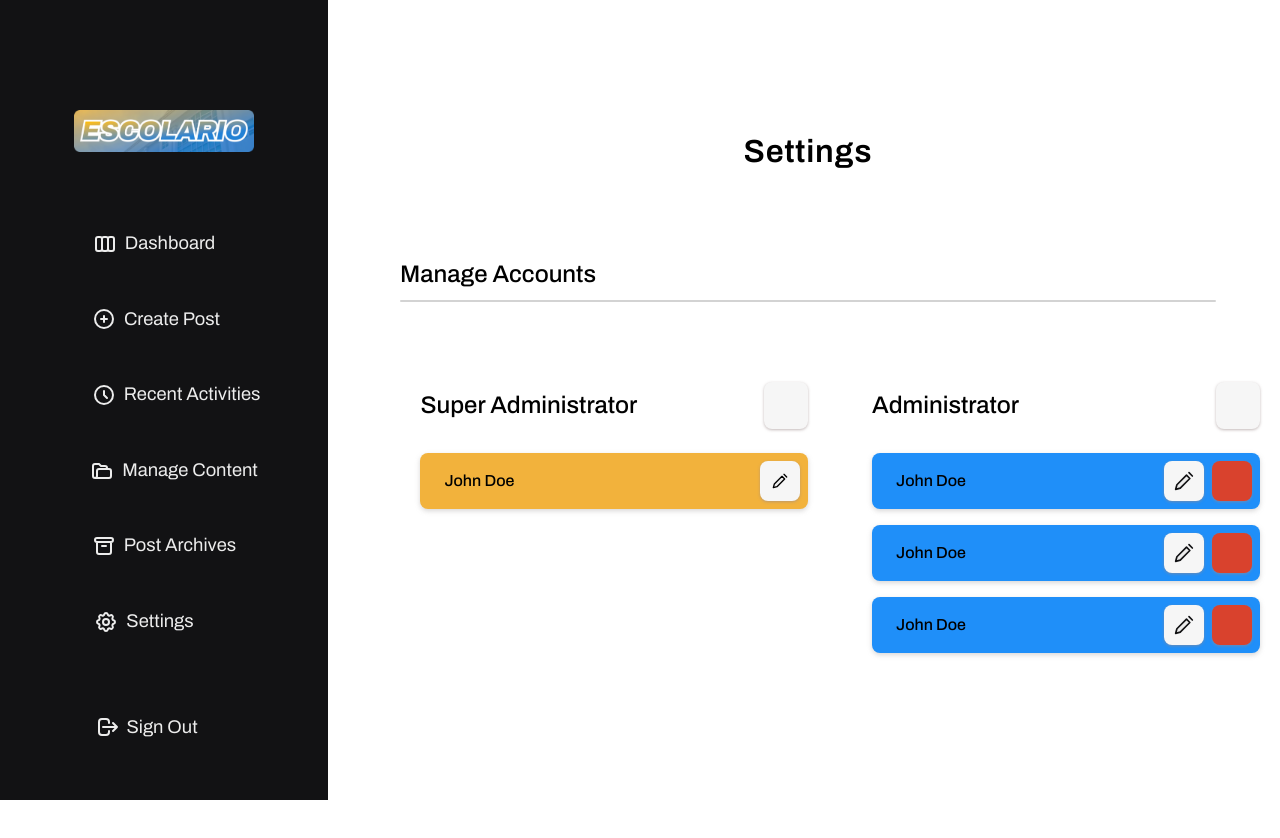
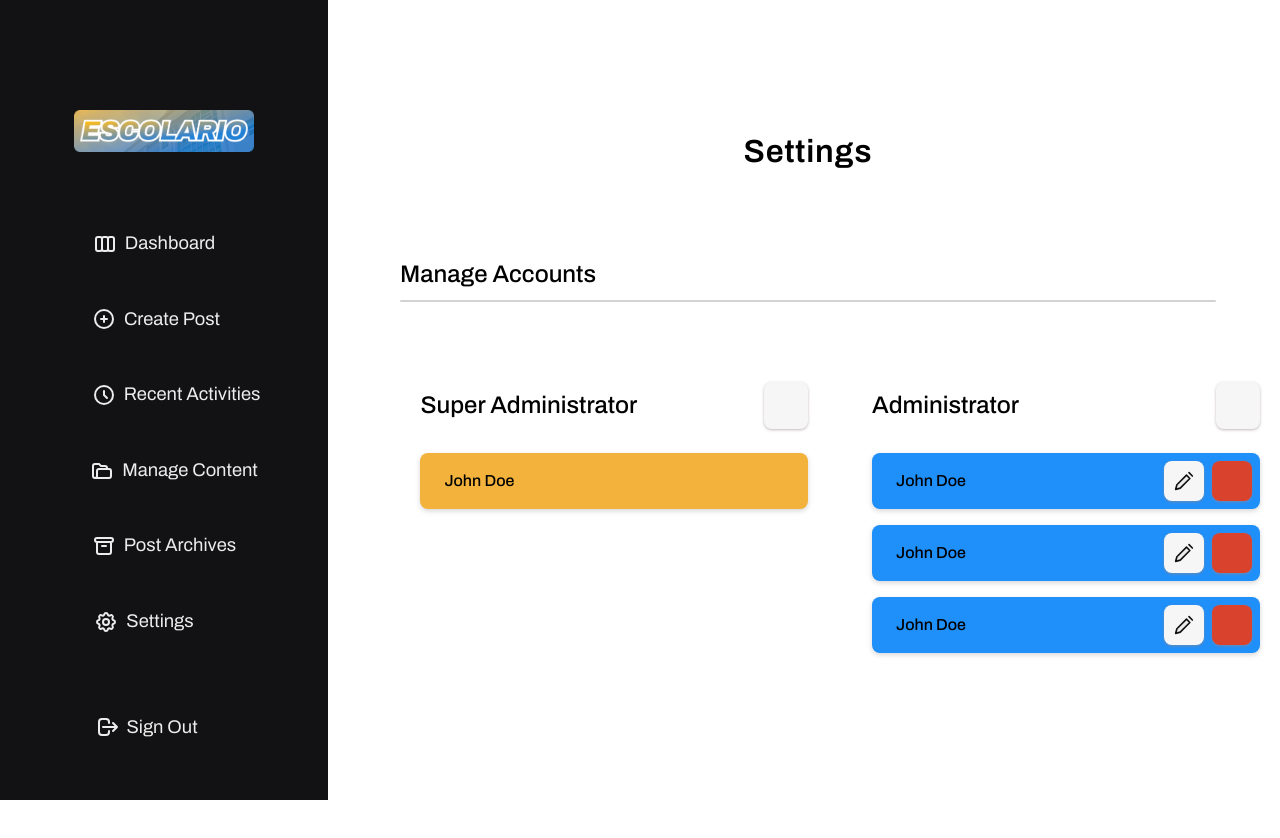
Before and after one commit to judgemongcal/se-becarios-cms, a React (Vite) app in the folder becarios-admin/: page /settings in a window 1280 px wide. Shown: the top 838 px of the page. Built offline with nearby package versions, Linux system fonts and the light colour scheme; some icons are missing; what @tiptap/extension-color would draw is missing.

Commit message:
added state variables to trigger edit button in settings (super admin list)

```diff
--- a/becarios-admin/src/components/global/Button.jsx
+++ b/becarios-admin/src/components/global/Button.jsx
@@ -256,9 +256,19 @@ function EditItemBtn() {
   );
 }
 
-function AdminSettingsBtn() {
+function AdminSettingsBtn({
+  isGearClicked,
+  setIsGearClicked,
+}) {
+  function handleGearClick(e) {
+    e.preventDefault();
+    setIsGearClicked(!isGearClicked);
+  }
   return (
-    <button className="bg-brand-light hover:bg-brand-yellow rounded-8 shadow-sm-btn items-center p-2 duration-300">
+    <button
+      className="bg-brand-light hover:bg-brand-yellow rounded-8 shadow-sm-btn items-center p-2 duration-300"
+      onClick={(e) => handleGearClick(e)}
+    >
       <FaGear className="fill-brand-black stroke-brand-black  h-[24px] w-[28px] " />
     </button>
   );
--- a/becarios-admin/src/components/settings/SuperAdminList.jsx
+++ b/becarios-admin/src/components/settings/SuperAdminList.jsx
@@ -1,16 +1,22 @@
 import { AdminSettingsBtn } from '../global/Button';
 import { SuperAdminListItem } from './SuperAdminListItem';
-function SuperAdminList() {
+function SuperAdminList({
+  isGearClicked,
+  setIsGearClicked,
+}) {
   return (
     <div className="flex flex-col gap-2  sm:min-w-[100%] md:max-w-[100%] lg:min-w-[50%] lg:max-w-[100%]">
       <div className="mb-[1rem] flex flex-row items-center justify-between">
         <h2 className=" text-left text-[1.10rem] font-medium md:text-[1.5rem]">
           Super Administrator
         </h2>
-        <AdminSettingsBtn />
+        <AdminSettingsBtn
+          isGearClicked={isGearClicked}
+          setIsGearClicked={setIsGearClicked}
+        />
       </div>
       <div className="items flex flex-col gap-4">
-        <SuperAdminListItem />
+        <SuperAdminListItem isGearClicked={isGearClicked} />
       </div>
     </div>
   );
--- a/becarios-admin/src/components/settings/SuperAdminListItem.jsx
+++ b/becarios-admin/src/components/settings/SuperAdminListItem.jsx
@@ -1,14 +1,20 @@
 import { LuPencil } from 'react-icons/lu';
 
-export function SuperAdminListItem() {
+export function SuperAdminListItem({ isGearClicked }) {
   return (
     <div className="bg-brand-yellow rounded-8 shadow-shadow-db flex w-[100%] flex-row items-center justify-between gap-2 p-2">
-      <div className="admin-name ml-4 font-medium">
+      <div className="admin-name ml-4 py-2 font-medium">
         <p>John Doe</p>
       </div>
       <div className="admin-btns flex flex-row gap-2">
-        <div className="hover:bg-brand-black bg-brand-light rounded-8 shadow-sm-btn items-center p-3 duration-300">
-          <LuPencil className="fill-brand-input h-[16px] w-[16px] " />
+        <div
+          className={`hover:bg-brand-black bg-brand-light rounded-8 shadow-sm-btn items-center p-3 duration-300  ${
+            isGearClicked ? '' : 'hidden'
+          }`}
+        >
+          <LuPencil
+            className={`fill-brand-input h-[16px] w-[16px]`}
+          />
         </div>
       </div>
     </div>
--- a/becarios-admin/src/pages/Settings.jsx
+++ b/becarios-admin/src/pages/Settings.jsx
@@ -1,3 +1,4 @@
+import { useState } from 'react';
 import NavBar from '../components/global/NavBar';
 import NavBarMobile from '../components/global/NavBarMobile';
 import PageTitle from '../components/global/PageTitle';
@@ -5,6 +6,8 @@ import AdminList from '../components/settings/AdminList';
 import SuperAdminList from '../components/settings/SuperAdminList';
 
 function Settings() {
+  const [isGearClicked, setIsGearClicked] = useState(false);
+
   return (
     <div className="flex flex-col justify-start lg:flex-row">
       <div className="navs">
@@ -22,8 +25,14 @@ function Settings() {
         </div>
 
         <div className="content mx-auto flex w-[95%] flex-col justify-around gap-[4rem] xl:flex-row">
-          <SuperAdminList />
-          <AdminList />
+          <SuperAdminList
+            isGearClicked={isGearClicked}
+            setIsGearClicked={setIsGearClicked}
+          />
+          <AdminList
+            isGearClicked={isGearClicked}
+            setIsGearClicked={setIsGearClicked}
+          />
         </div>
       </div>
     </div>
```
